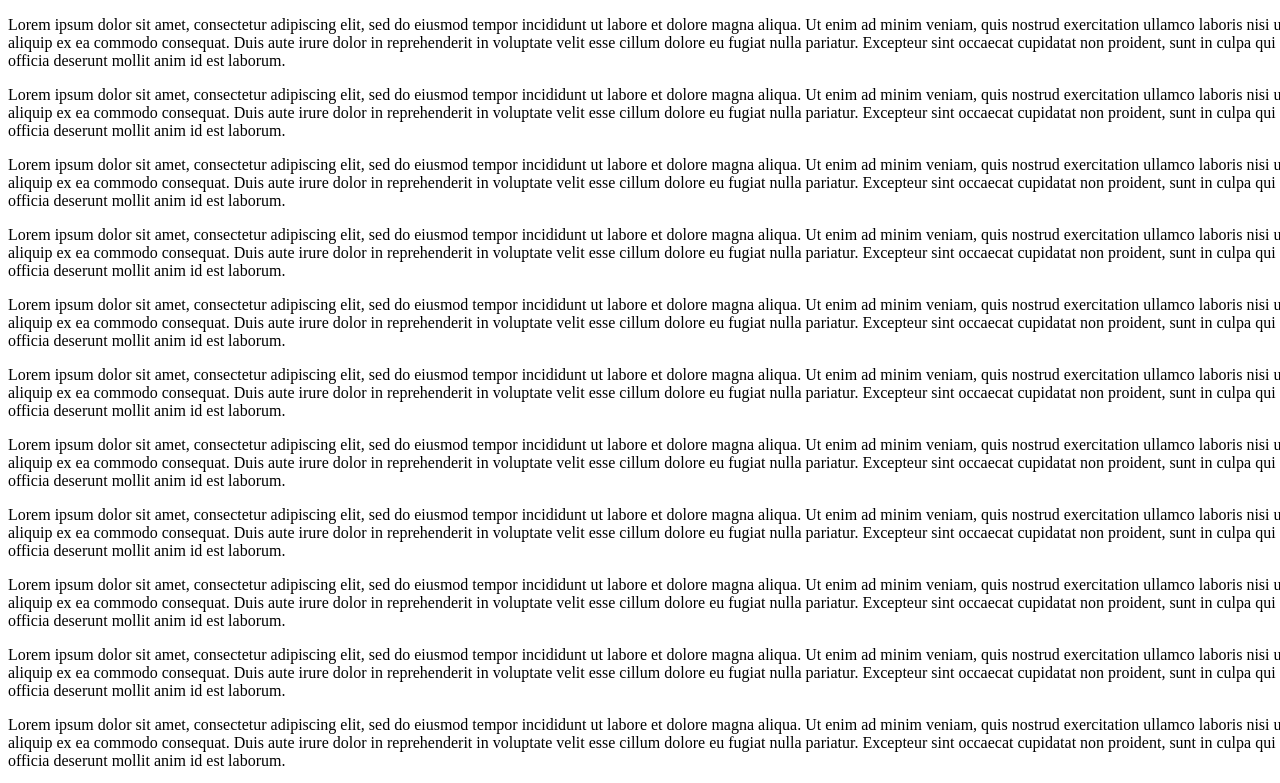
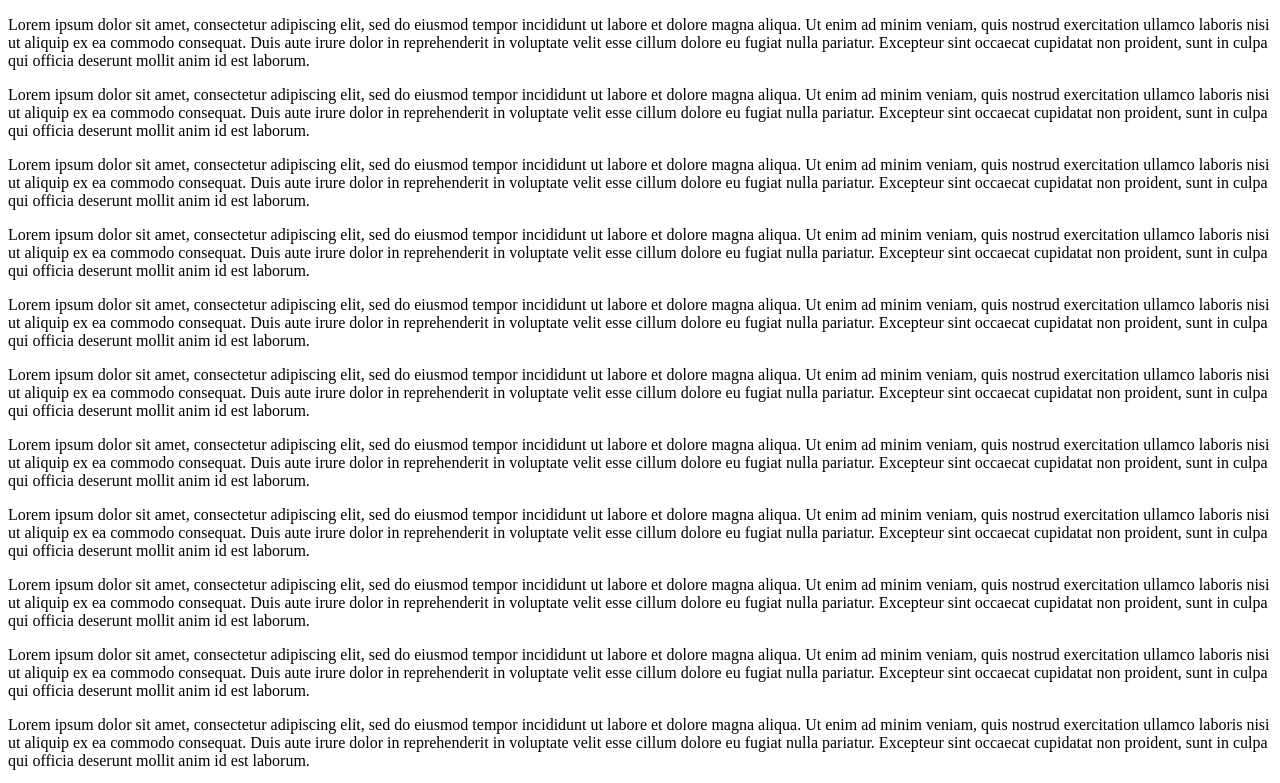
Before and after one commit to Naylepsh/Cookie-Consent, a website built with webpack: page src/index.html in a window 1280 px wide. Shown: the top 783 px of the page. Built offline with nearby package versions, Linux system fonts and the light colour scheme; no server answers.

Commit message:
rename styles.css to global.css

```diff
--- a/src/styles.css
+++ b/src/global.css
@@ -1,12 +1,5 @@
 :root {
   --blur-z-index: 1;
-}
-
-/* not needed for tool */
-html,
-body {
-  height: 100%;
-  width: 100%;
 }
 
 body {
--- a/src/index.js
+++ b/src/index.js
@@ -7,7 +7,7 @@ import {
   addCookiePopup,
   removeCookiePopup,
 } from "./components/cookie-popup/cookie-popup";
-import "./styles.css";
+import "./global.css";
 
 const setup = async () => {
   if (!hasCookie(COOKIE_NAME)) {
```
